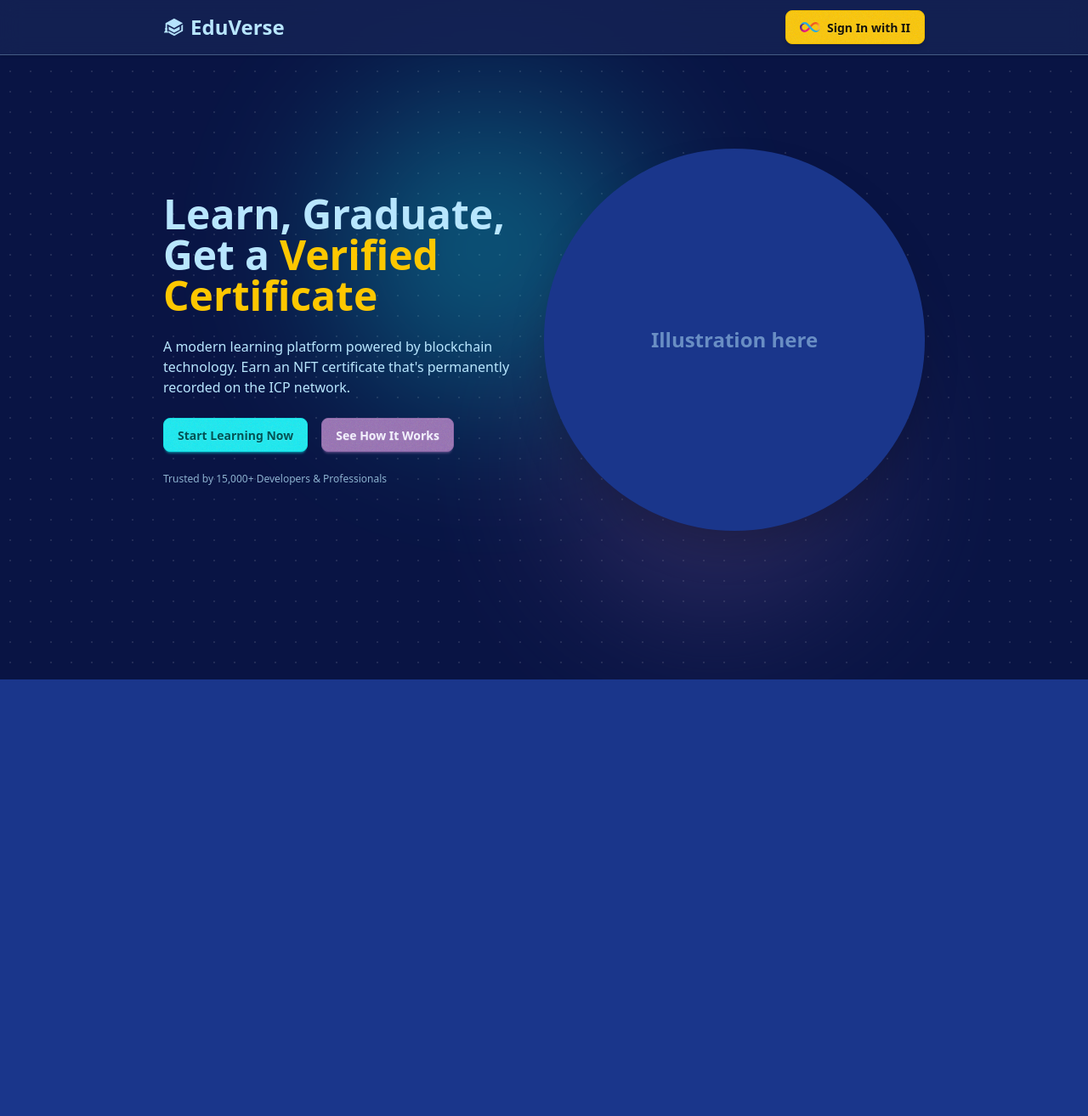
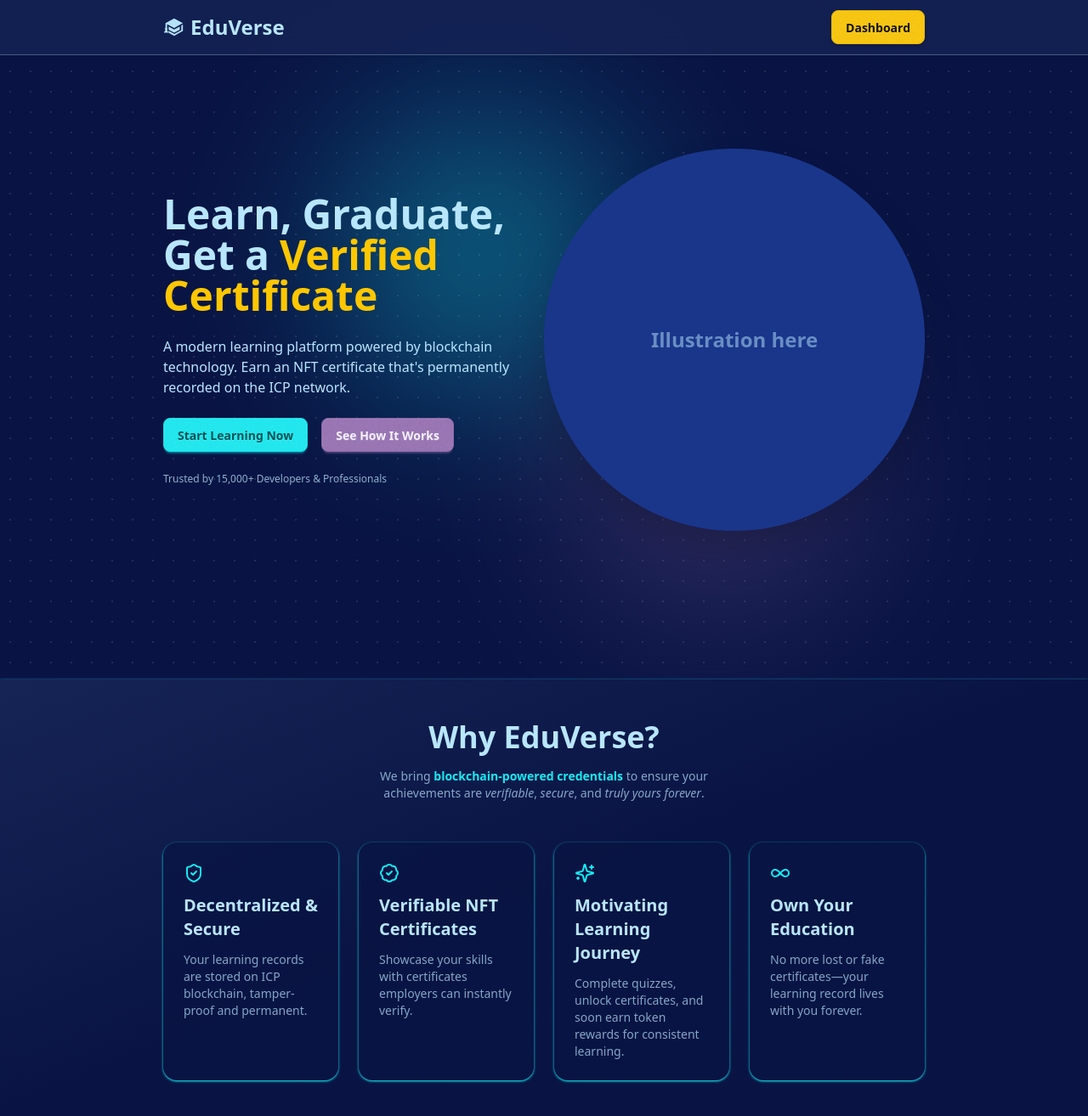
Before and after one commit to zdnemz/eduverse, a React (Vite) app in the folder src/eduverse_frontend/: page / in a window 1280 px wide. Shown: the top 1314 px of the page at 85% size. Before the commit the page ends 800 px from the top, so only its background shows below. Built offline with nearby package versions, Linux system fonts and the light colour scheme.

Commit message:
feat: add Value Section and fix Navbar component

```diff
--- a/src/eduverse_frontend/index.html
+++ b/src/eduverse_frontend/index.html
@@ -3,7 +3,7 @@
   <head>
     <meta charset="UTF-8" />
     <meta name="viewport" content="width=device-width" />
-    <title>IC Hello Starter</title>
+    <title>EduVerse</title>
     <base href="/" />
     <link rel="icon" href="/favicon.ico" />
   </head>
--- a/src/eduverse_frontend/src/components/Navbar.tsx
+++ b/src/eduverse_frontend/src/components/Navbar.tsx
@@ -5,6 +5,10 @@ import { cn } from '@/libs/utils';
 import { useScroll } from 'framer-motion';
 import InternetComputer from '@/assets/icons/InternetComputer';
 import EduVerse from '@/assets/icons/EduVerse';
+import { Link } from 'react-router-dom';
+
+// dummy variable
+const isAuth = true;
 
 export default function Navbar() {
   const { scrollYProgress } = useScroll();
@@ -25,16 +29,32 @@ export default function Navbar() {
       )}
     >
       {/* Logo */}
-      <div className="flex items-center gap-2">
-        <EduVerse color="oklch(90% 0.058 230.902)" className="h-6 w-6" />
-        <h1 className="text-2xl font-bold">EduVerse</h1>
+      <div>
+        <Link to="/" className="flex items-center gap-2">
+          <EduVerse color="oklch(90% 0.058 230.902)" className="h-6 w-6" />
+          <span className="text-2xl font-bold">EduVerse</span>
+        </Link>
       </div>
 
-      {/* Nav Button */}
-      <button className="btn btn-accent flex items-center gap-2 rounded-lg shadow-md">
-        <InternetComputer className="h-6 w-6" />
-        <span className="font-semibold">Sign In with II</span>
-      </button>
+      {/* Auth Button */}
+      {!isAuth ? (
+        <Link
+          to="/"
+          type="button"
+          className="btn btn-accent flex items-center gap-2 rounded-lg shadow-md"
+        >
+          <InternetComputer className="h-6 w-6" />
+          <span className="font-semibold">Get Started</span>
+        </Link>
+      ) : (
+        <Link
+          to="/dashboard"
+          type="button"
+          className="btn btn-accent flex items-center gap-2 rounded-lg shadow-md"
+        >
+          <span className="font-semibold">Dashboard</span>
+        </Link>
+      )}
     </header>
   );
 }
--- a/src/eduverse_frontend/src/components/pages/home/Index.tsx
+++ b/src/eduverse_frontend/src/components/pages/home/Index.tsx
@@ -2,12 +2,14 @@ import RootLayout from '@/components/layouts/RootLayout';
 import Navbar from '@/components/Navbar';
 import Hero from './Hero';
 import { RefProvider } from '@/contexts/RefContext';
+import ValueProposition from './ValueProposition';
 
 export default function Home() {
   return (
     <RootLayout header={<Navbar />}>
       <RefProvider>
         <Hero />
+        <ValueProposition />
       </RefProvider>
     </RootLayout>
   );
--- /dev/null
+++ b/src/eduverse_frontend/src/components/pages/home/ValueProposition.tsx
@@ -0,0 +1,84 @@
+'use client';
+
+import { BadgeCheck, Infinity, ShieldCheck, Sparkles } from 'lucide-react';
+import { motion } from 'framer-motion';
+import { MOTION_TRANSITION } from '@/constants/motion';
+import React from 'react';
+
+const featuresData = [
+  {
+    icon: ShieldCheck,
+    title: 'Decentralized & Secure',
+    description: 'Your learning records are stored on ICP blockchain, tamper-proof and permanent.',
+  },
+  {
+    icon: BadgeCheck,
+    title: 'Verifiable NFT Certificates',
+    description: 'Showcase your skills with certificates employers can instantly verify.',
+  },
+  {
+    icon: Sparkles,
+    title: 'Motivating Learning Journey',
+    description:
+      'Complete quizzes, unlock certificates, and soon earn token rewards for consistent learning.',
+  },
+  {
+    icon: Infinity,
+    title: 'Own Your Education',
+    description: 'No more lost or fake certificates—your learning record lives with you forever.',
+  },
+];
+
+function FeatureCard({
+  icon: Icon,
+  title,
+  description,
+}: {
+  icon: React.ElementType;
+  title: string;
+  description: string;
+}) {
+  return (
+    <motion.div
+      transition={MOTION_TRANSITION}
+      initial={{ translateY: '20px', opacity: 0, filter: 'blur(10px)' }}
+      whileInView={{ translateY: '0', opacity: 1, filter: 'blur(0px)' }}
+      viewport={{ once: true, amount: 0.2 }}
+      className="card bg-base-300/70 shadow-primary shadow"
+    >
+      <div className="card-body items-start gap-3">
+        <Icon className="text-primary h-6 w-6" aria-label={title} />
+        <h3 className="card-title">{title}</h3>
+        <p className="text-muted text-sm">{description}</p>
+      </div>
+    </motion.div>
+  );
+}
+
+export default function ValueProposition() {
+  return (
+    <section className="from-base-200 via-base-300 to-base-300 shadow-primary relative bg-gradient-to-br shadow">
+      <div className="mx-auto max-w-2xl space-y-4 text-center">
+        <h2>Why EduVerse?</h2>
+        <p className="text-muted mx-auto max-w-md text-sm">
+          We bring
+          <span className="text-primary font-semibold"> blockchain-powered credentials </span>
+          to ensure your achievements are
+          <span className="italic"> verifiable</span>,<span className="italic"> secure</span>, and
+          <span className="italic"> truly yours forever</span>.
+        </p>
+      </div>
+
+      <div className="mt-12 grid grid-cols-1 gap-6 md:grid-cols-2 lg:grid-cols-4">
+        {featuresData.map((feature, index) => (
+          <FeatureCard
+            key={index}
+            icon={feature.icon}
+            title={feature.title}
+            description={feature.description}
+          />
+        ))}
+      </div>
+    </section>
+  );
+}
--- a/src/eduverse_frontend/src/index.css
+++ b/src/eduverse_frontend/src/index.css
@@ -32,3 +32,19 @@
   --depth: 1;
   --noise: 1;
 }
+
+h1 {
+  @apply text-3xl font-bold md:text-4xl lg:text-5xl;
+}
+
+h2 {
+  @apply text-2xl font-bold md:text-3xl lg:text-4xl;
+}
+
+h3 {
+  @apply text-lg md:text-xl;
+}
+
+@utility text-muted {
+  @apply text-base-content/70;
+}
```
Also changed, not shown: src/eduverse_frontend/src/contexts/RefContext.tsx (+4 -4 lines), src/eduverse_frontend/src/components/Background.tsx (line endings or trailing spaces).
